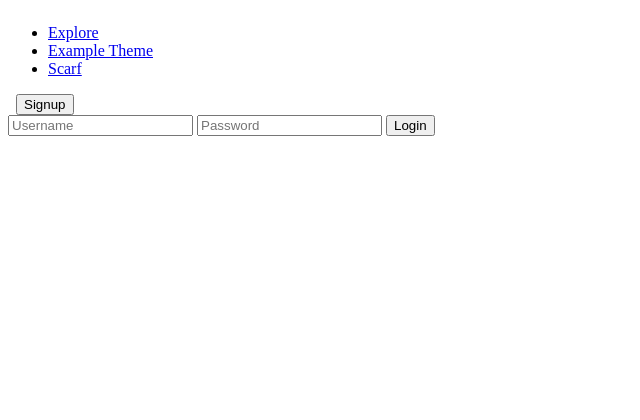
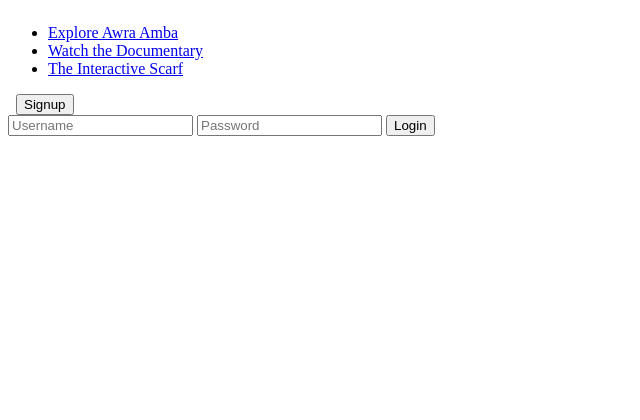
Before and after one commit to thruflo/awraamba, a Python web app: template src/awraamba/templates/explore.mako in a window 1280 px wide. Shown: the top 420 px of the page, without its empty margins (0-640 px from the left). Run offline with Mako, Linux system fonts and the light colour scheme; the template is opened without the code that fills it, so the values that code supplies are empty; style sheets or scripts are compiled from the project's sources; some libraries are stand-ins or nearby versions.

Commit message:
base template: revised main nav structure to explore * watch * interact.

```diff
--- a/src/awraamba/templates/base.mako
+++ b/src/awraamba/templates/base.mako
@@ -32,13 +32,13 @@
             <%
               items = ((
                       '/',
-                      _('Explore')
+                      _('Explore Awra Amba')
                   ), (
-                      '/themes/gender',
-                      _('Example Theme')
+                      '/themes',
+                      _('Watch the Documentary')
                   ), (
                       '/scarf',
-                      _('Scarf')
+                      _('The Interactive Scarf')
                   )
               )
               selected = None
```
